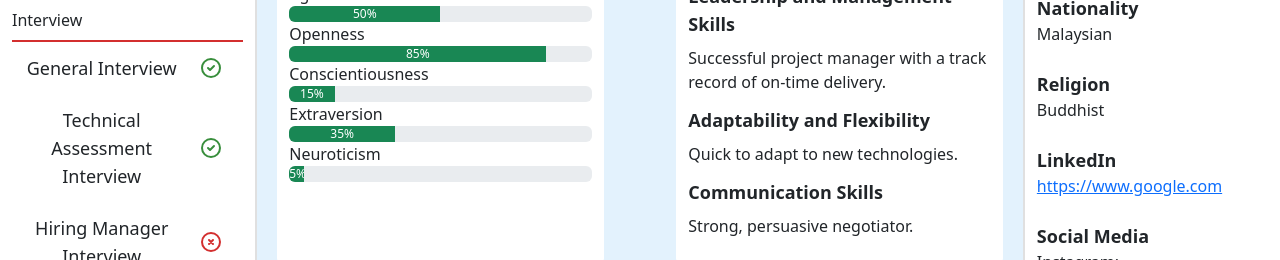
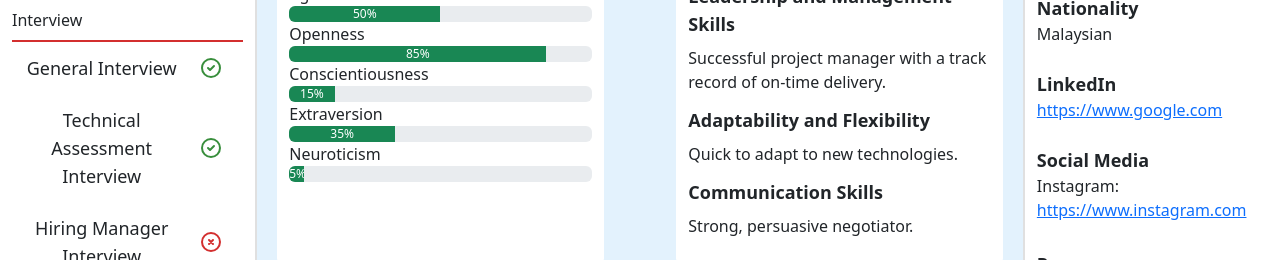
Before and after one commit to jianwei2102/talenttap-frontend, a React (Create React App) app: page /candidate-profile in a window 1280 px wide. Shown: the part 446-706 px from the top of the page. Built offline with nearby package versions, Linux system fonts and the light colour scheme.

Commit message:
Remove religion data from Candidate Profile Page

```diff
--- a/src/pages/admin/CandidateProfilePage.tsx
+++ b/src/pages/admin/CandidateProfilePage.tsx
@@ -34,7 +34,6 @@ interface CandidateInformation {
 	dateOfBirth: string;
 	gender: string;
 	nationality: string;
-	religion: string;
 	linkedInLink: string;
 	socialMediaLink: { socialMedia: string; link: string }[];
 	resumeLink: string;
@@ -93,7 +92,6 @@ function CandidateProfilePage() {
 		dateOfBirth: "01/01/2000",
 		gender: "Female",
 		nationality: "Malaysian",
-		religion: "Buddhist",
 		linkedInLink: "https://www.google.com",
 		socialMediaLink: [{ socialMedia: "Instagram", link: "https://www.instagram.com" }],
 		resumeLink: "https://www.google.com",
@@ -763,10 +761,6 @@ function CandidateProfilePage() {
 						<span>{candidateInformation.nationality}</span>
 					</div>
 					<div className="tw-w-full tw-p-3 tw-flex tw-flex-col">
-						<span className="tw-font-bold tw-text-lg">Religion</span>
-						<span>{candidateInformation.religion}</span>
-					</div>
-					<div className="tw-w-full tw-p-3 tw-flex tw-flex-col">
 						<span className="tw-font-bold tw-text-lg">LinkedIn</span>
 						<a href={candidateInformation.linkedInLink} target="_blank">
 							{candidateInformation.linkedInLink}
```
